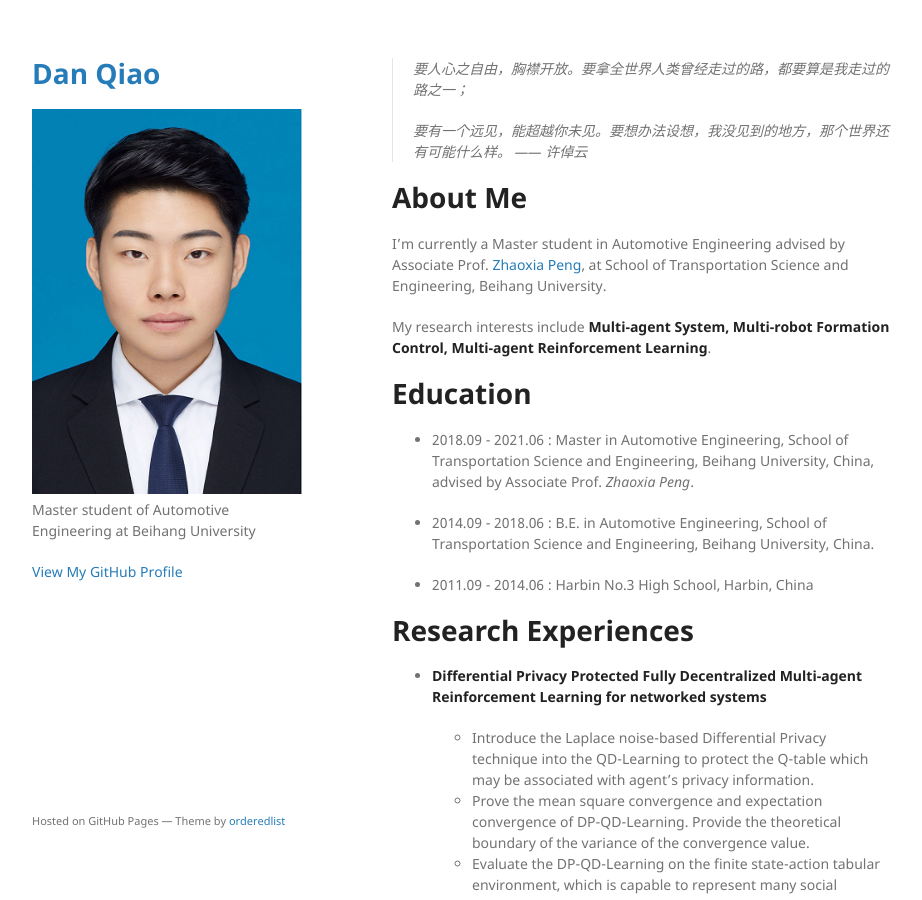
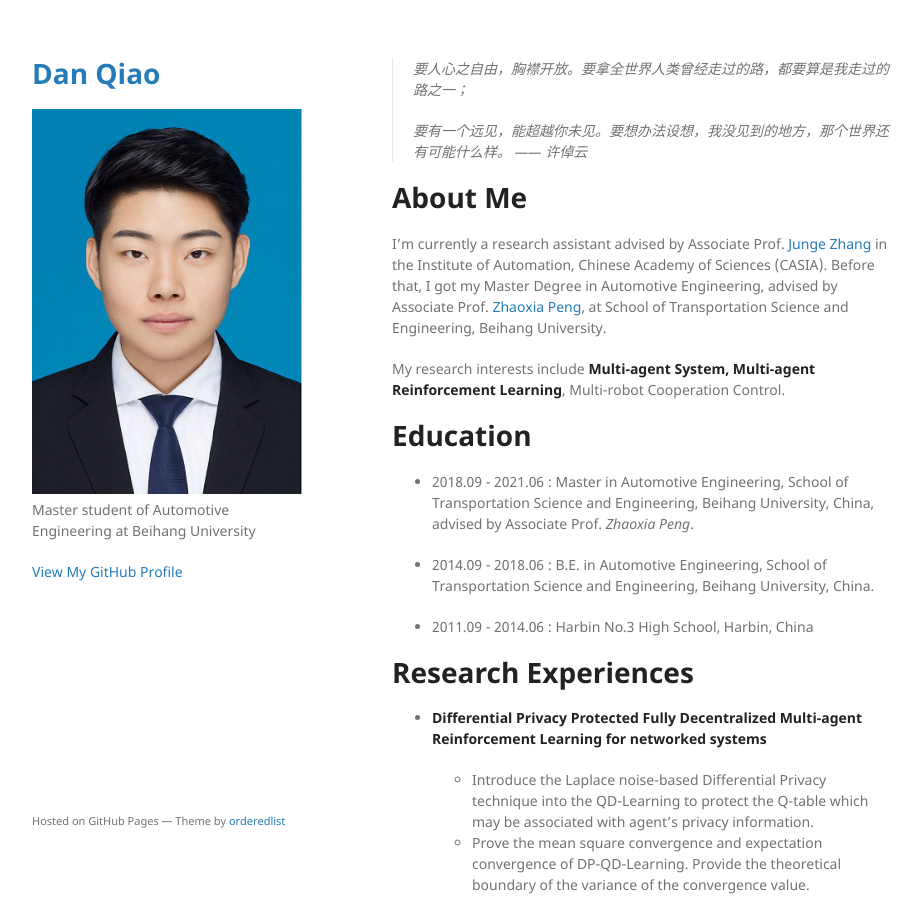
Before and after one commit to qiaodanbuaa/qiaodanbuaa.github.io, a Jekyll site: the page built from index.md, in a window 1280 px wide and 900 px high. Shown: the whole window, without its empty margins (178-1100 px from the left). Built offline with Jekyll 4.4.1, drawn with Linux system fonts in a browser that asks for light colours; our own code applies the rules of GitHub Pages for plain Markdown files.

Commit message:
Update index.md

```diff
--- a/index.md
+++ b/index.md
@@ -5,9 +5,9 @@
 
 # About Me
 
-I’m currently a Master student in Automotive Engineering advised by Associate Prof. [Zhaoxia Peng](http://transportation.buaa.edu.cn/info/1092/4827.htm), at School of Transportation Science and Engineering, Beihang University.
+I’m currently a research assistant advised by Associate Prof. [Junge Zhang](http://people.ucas.ac.cn/~ZHANGJUNGE) in the Institute of Automation, Chinese Academy of Sciences (CASIA). Before that, I got my Master Degree in Automotive Engineering, advised by Associate Prof. [Zhaoxia Peng](http://transportation.buaa.edu.cn/info/1092/4827.htm), at School of Transportation Science and Engineering, Beihang University.
 
-My research interests include **Multi-agent System, Multi-robot Formation Control, Multi-agent Reinforcement Learning**.
+My research interests include **Multi-agent System, Multi-agent Reinforcement Learning**, Multi-robot Cooperation Control.
 
 
 # Education
```
